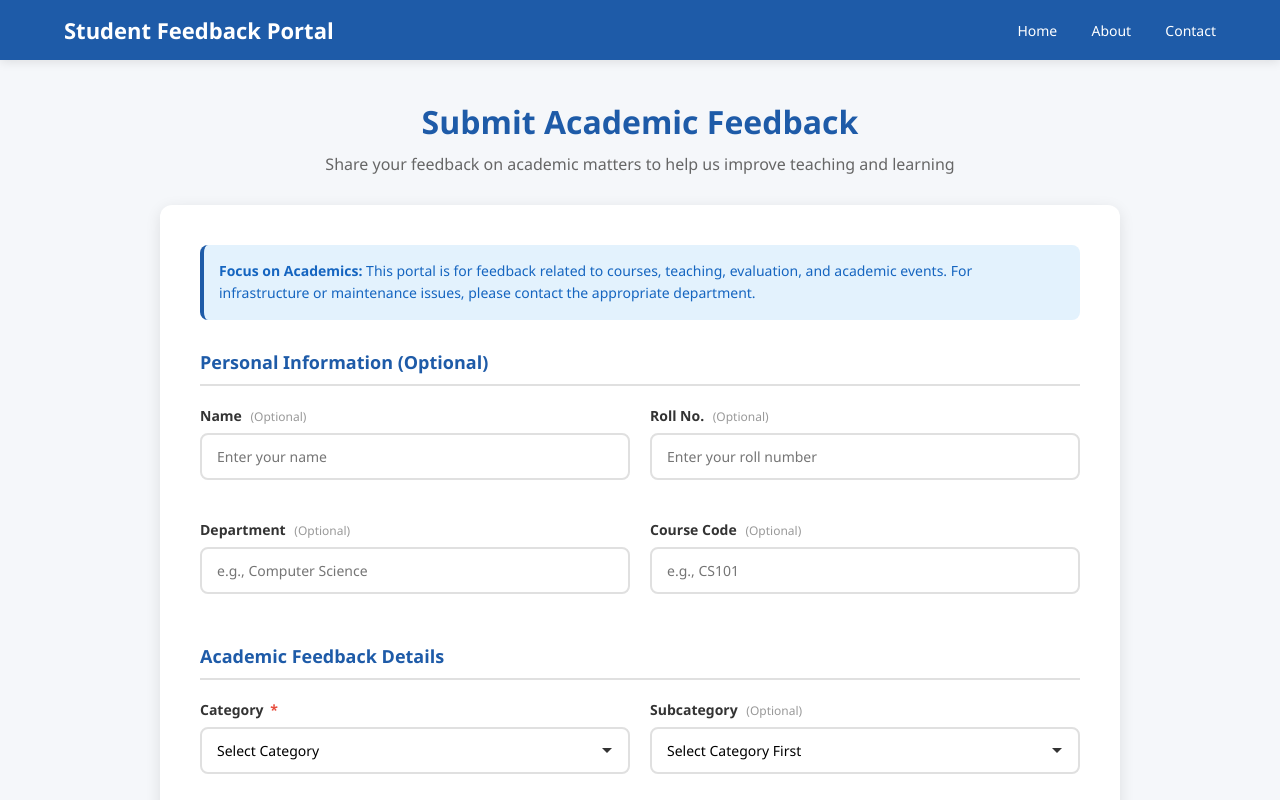
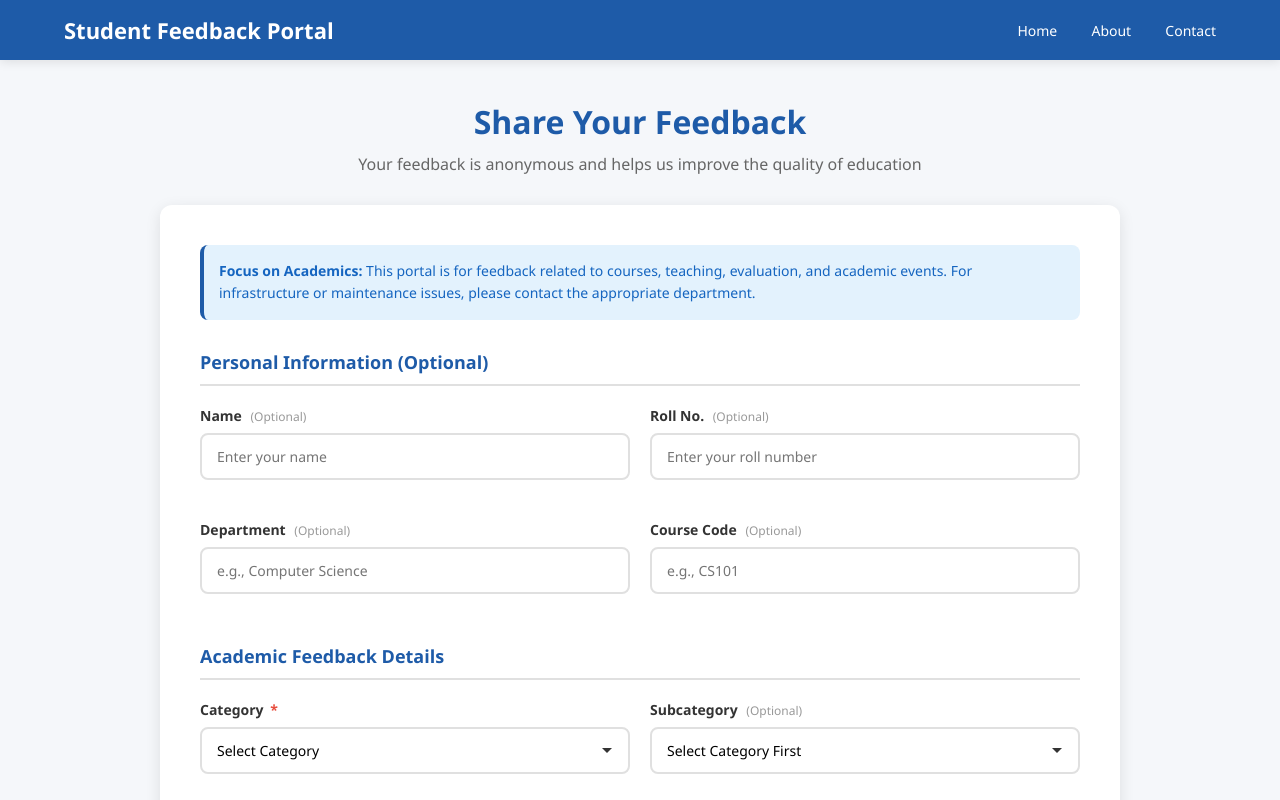
Before and after one commit to PPCCLT/student-feedback-portal, a website: page feedback.html in a window 1280 px wide. Shown: the top 800 px of the page. Drawn offline with Linux system fonts and the light colour scheme.

Commit message:
Update feedback.html

```diff
--- a/feedback.html
+++ b/feedback.html
@@ -327,8 +327,8 @@
 
     <div class="container">
         <div class="form-header">
-            <h1>Submit Academic Feedback</h1>
-            <p>Share your feedback on academic matters to help us improve teaching and learning</p>
+            <h1>Share Your Feedback</h1>
+            <p>Your feedback is anonymous and helps us improve the quality of education</p>
         </div>
 
         <div class="form-card">
```
